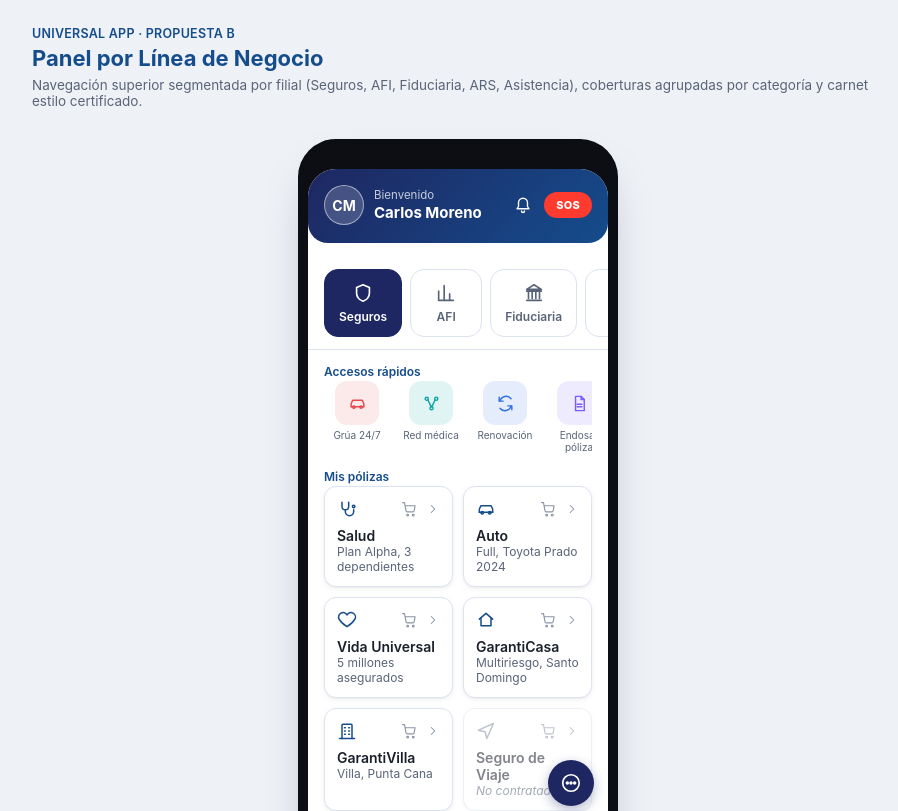
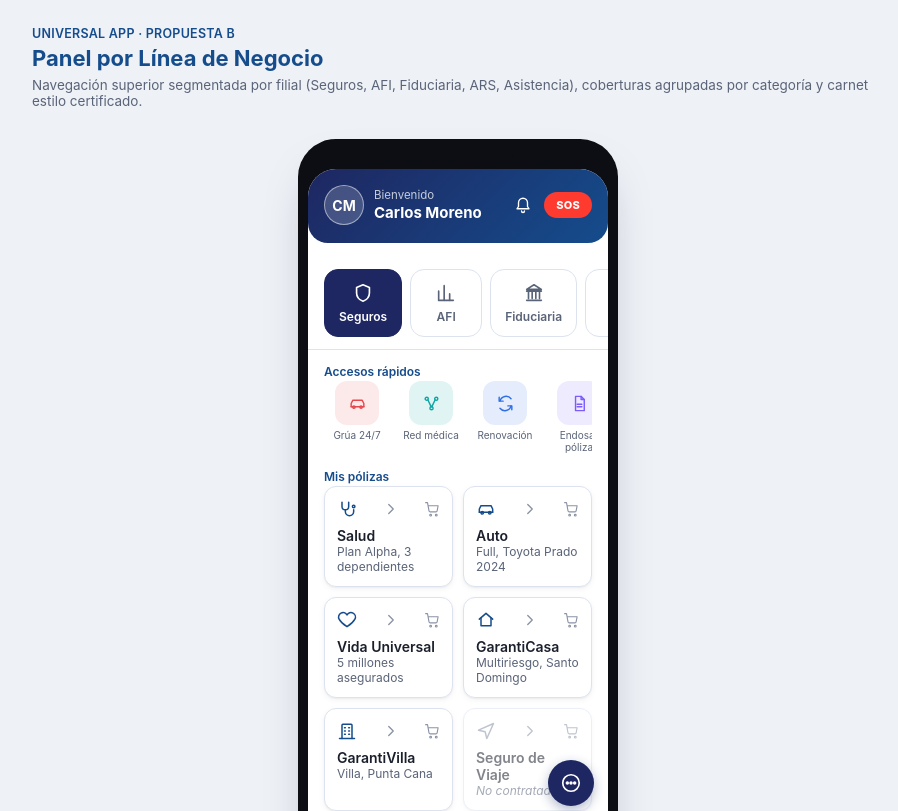
Before and after one commit to camorenop-ops/AppUniversal, a React (Vite) app: page / in a window 1280 px wide. Shown: the top 811 px of the page, without its empty margins (182-1080 px from the left). Built offline with nearby package versions, Linux system fonts and the light colour scheme.

Commit message:
Separa el ícono de acceso al detalle del carrito en las tarjetas
La flecha que indica "ver detalle" pasa al centro de la fila superior
y aumenta de tamaño, quedando claramente diferenciada del ícono de
carrito (Cotizar), que se mantiene a la derecha.

```diff
--- a/src/components/UI.jsx
+++ b/src/components/UI.jsx
@@ -137,14 +137,12 @@ export function Tile({ product, onClick, onCotizar }) {
     <div onClick={onClick} className={"tile" + (off ? " off" : "")}>
       <div className="tile-top">
         <Icon name={product.icon} size={20} color={off ? "var(--text-muted)" : "var(--accent)"} />
-        <div className="tile-top-actions">
-          {onCotizar && (
-            <span onClick={(e) => { e.stopPropagation(); onCotizar(product.key); }} className="tile-cart">
-              <Icon name="cart" size={15} color="var(--text-muted)" />
-            </span>
-          )}
-          <Icon name="chevronright" size={14} color="var(--text-muted)" />
-        </div>
+        <Icon name="chevronright" size={18} color="var(--text-muted)" />
+        {onCotizar && (
+          <span onClick={(e) => { e.stopPropagation(); onCotizar(product.key); }} className="tile-cart">
+            <Icon name="cart" size={15} color="var(--text-muted)" />
+          </span>
+        )}
       </div>
       <div className="l">{product.label}</div>
       <div className="s">{product.sub}</div>
--- a/src/index.css
+++ b/src/index.css
@@ -260,11 +260,6 @@ button.solid {
   display: flex;
   align-items: center;
   justify-content: space-between;
-}
-.tile-top-actions {
-  display: flex;
-  align-items: center;
-  gap: 9px;
 }
 .tile-cart {
   display: flex;
```
